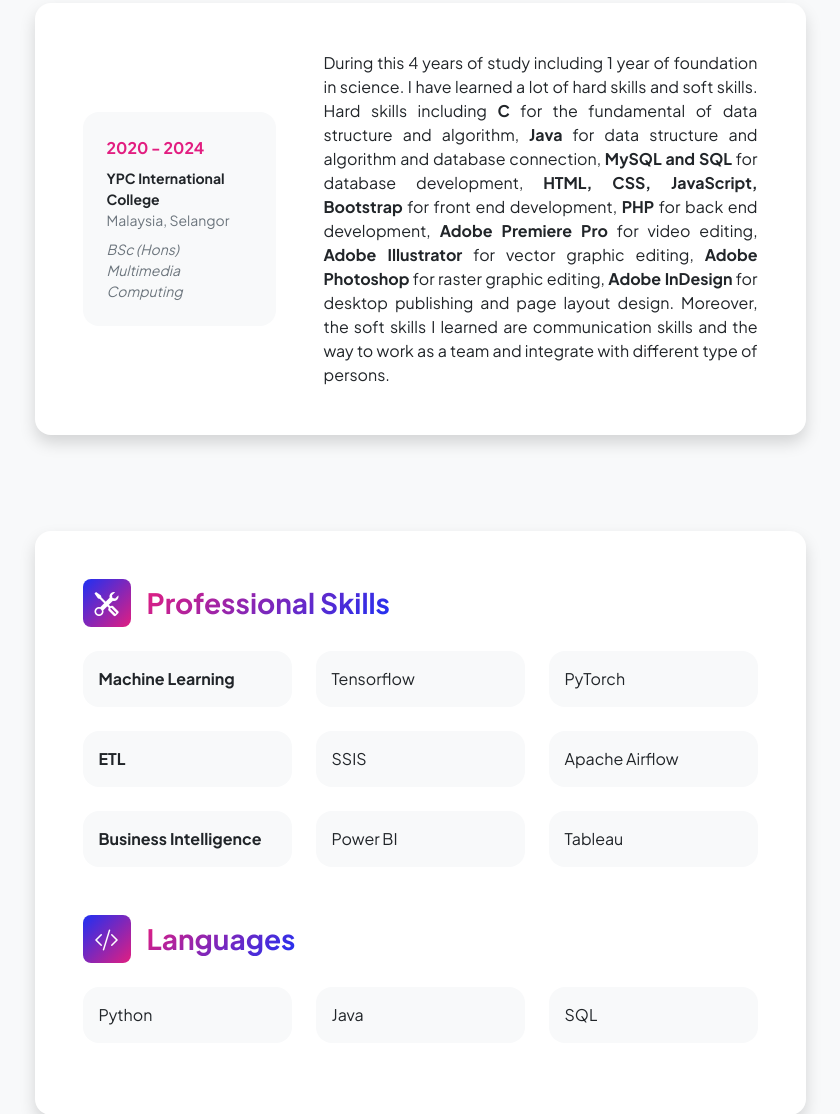
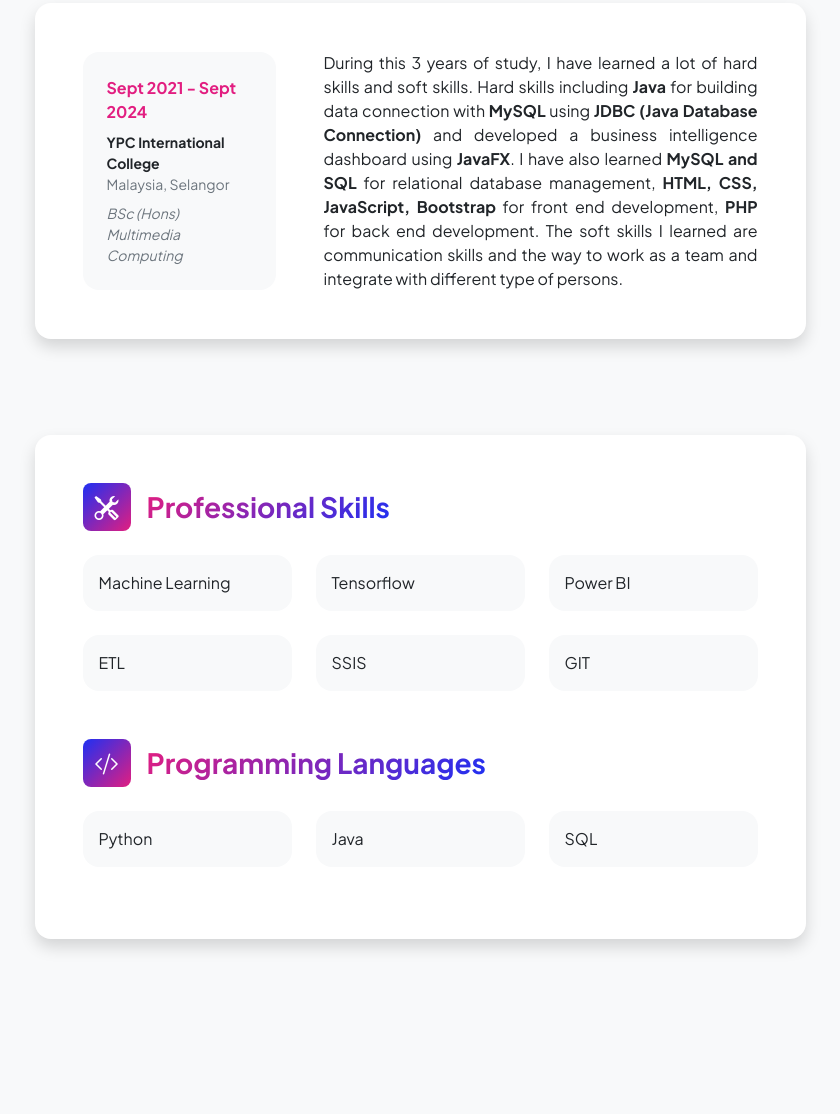
Before and after one commit to KZY020821/KZY020821.github.io, a website: page resume.html in a window 1280 px wide. Shown: the part 309-1423 px from the top of the page, without its empty margins (220-1060 px from the left). After the commit the page ends 1344 px from the top, so only its background shows below. Drawn offline with nearby package versions, Linux system fonts and the light colour scheme.

Commit message:
update resume, left project

```diff
--- a/resume.html
+++ b/resume.html
@@ -79,7 +79,7 @@
                                     <div class="row align-items-center gx-5">
                                         <div class="col text-center text-lg-start mb-4 mb-lg-0">
                                             <div class="bg-light p-4 rounded-4">
-                                                <div class="text-secondary fw-bolder mb-2">2020 - 2024</div>
+                                                <div class="text-secondary fw-bolder mb-2">Sept 2021 - Sept 2024</div>
                                                 <div class="mb-2">
                                                     <div class="small fw-bolder">YPC International College</div>
                                                     <div class="small text-muted">Malaysia, Selangor</div>
@@ -90,7 +90,11 @@
                                                 </div>
                                             </div>
                                         </div>
-                                        <div class="col-lg-8"><div style="text-align: justify;">During this 4 years of study including 1 year of foundation in science. I have learned a lot of hard skills and soft skills. Hard skills including <b>C</b> for the fundamental of data structure and algorithm, <b>Java</b> for data structure and algorithm and database connection, <b> MySQL and SQL</b> for database development, <b>HTML, CSS, JavaScript, Bootstrap</b> for front end development, <b>PHP</b> for back end development, <b>Adobe Premiere Pro</b> for video editing, <b>Adobe Illustrator</b> for vector graphic editing, <b>Adobe Photoshop</b> for raster graphic editing, <b>Adobe InDesign</b> for desktop publishing and page layout design. Moreover, the soft skills I learned are communication skills and the way to work as a team and integrate with different type of persons. </div></div>
+                                        <div class="col-lg-8"><div style="text-align: justify;">During this 3 years of study, I have learned
+                                            a lot of hard skills and soft skills. Hard skills including <b>Java</b> for building data
+                                            connection with <b>MySQL</b> using <b>JDBC (Java Database Connection)</b> and developed a business intelligence dashboard using <b>JavaFX</b>.
+                                            I have also learned <b>MySQL and SQL</b> for relational database management, <b>HTML, CSS, JavaScript, Bootstrap</b> for front end development,
+                                            <b>PHP</b> for back end development. The soft skills I learned are communication skills and the way to work as a team and integrate with different type of persons. </div></div>
                                     </div>
                                 </div>
                             </div>
@@ -109,26 +113,25 @@
                                             <h3 class="fw-bolder mb-0"><span class="text-gradient d-inline">Professional Skills</span></h3>
                                         </div>
                                         <div class="row row-cols-1 row-cols-md-3 mb-4">
-                                            <div class="col mb-4 mb-md-0"><div class="d-flex align-items-center bg-light rounded-4 p-3 h-100"><b>Machine Learning</b></div></div>
+                                            <div class="col mb-4 mb-md-0"><div class="d-flex align-items-center bg-light rounded-4 p-3 h-100">Machine Learning</div></div>
                                             <div class="col mb-4 mb-md-0"><div class="d-flex align-items-center bg-light rounded-4 p-3 h-100">Tensorflow</div></div>
-                                            <div class="col mb-4 mb-md-0"><div class="d-flex align-items-center bg-light rounded-4 p-3 h-100">PyTorch</div></div>
+                                            <div class="col mb-4 mb-md-0"><div class="d-flex align-items-center bg-light rounded-4 p-3 h-100">Power BI</div></div>
                                         </div>
                                         <div class="row row-cols-1 row-cols-md-3 mb-4">
-                                            <div class="col mb-4 mb-md-0"><div class="d-flex align-items-center bg-light rounded-4 p-3 h-100"><b>ETL</b></div></div>
+                                            <div class="col mb-4 mb-md-0"><div class="d-flex align-items-center bg-light rounded-4 p-3 h-100">ETL</div></div>
                                             <div class="col mb-4 mb-md-0"><div class="d-flex align-items-center bg-light rounded-4 p-3 h-100">SSIS</div></div>
-                                            <div class="col"><div class="d-flex align-items-center bg-light rounded-4 p-3 h-100">Apache Airflow</div></div>
+                                            <div class="col"><div class="d-flex align-items-center bg-light rounded-4 p-3 h-100">GIT</div></div>
                                         </div>
-                                        <div class="row row-cols-1 row-cols-md-3">
-                                            <div class="col mb-4 mb-md-0"><div class="d-flex align-items-center bg-light rounded-4 p-3 h-100"><b>Business Intelligence</b></div></div>
-                                            <div class="col mb-4 mb-md-0"><div class="d-flex align-items-center bg-light rounded-4 p-3 h-100">Power BI</div></div>
-                                            <div class="col"><div class="d-flex align-items-center bg-light rounded-4 p-3 h-100">Tableau</div></div>
-                                        </div>
+                                        <!-- <div class="row row-cols-1 row-cols-md-3">
+                                            <div class="col mb-4 mb-md-0"><div class="d-flex align-items-center bg-light rounded-4 p-3 h-100">Data analysis</div></div>
+
+                                        </div> -->
                                     </div>
                                     <!-- Languages list-->
                                     <div class="mb-0">
                                         <div class="d-flex align-items-center mb-4">
                                             <div class="feature bg-primary bg-gradient-primary-to-secondary text-white rounded-3 me-3"><i class="bi bi-code-slash"></i></div>
-                                            <h3 class="fw-bolder mb-0"><span class="text-gradient d-inline">Languages</span></h3>
+                                            <h3 class="fw-bolder mb-0"><span class="text-gradient d-inline">Programming Languages</span></h3>
                                         </div>
                                         <div class="row row-cols-1 row-cols-md-3 mb-4">
                                             <div class="col mb-4 mb-md-0"><div class="d-flex align-items-center bg-light rounded-4 p-3 h-100">Python</div></div>
```
Also changed, not shown: index.html (+2 -2 lines), assets/ (1).png (deleted), assets/Java logo.png (deleted), assets/Microsoft SQL.png (deleted), assets/Tableau.png (deleted), assets/zeyi.png (deleted), 3 other files.
